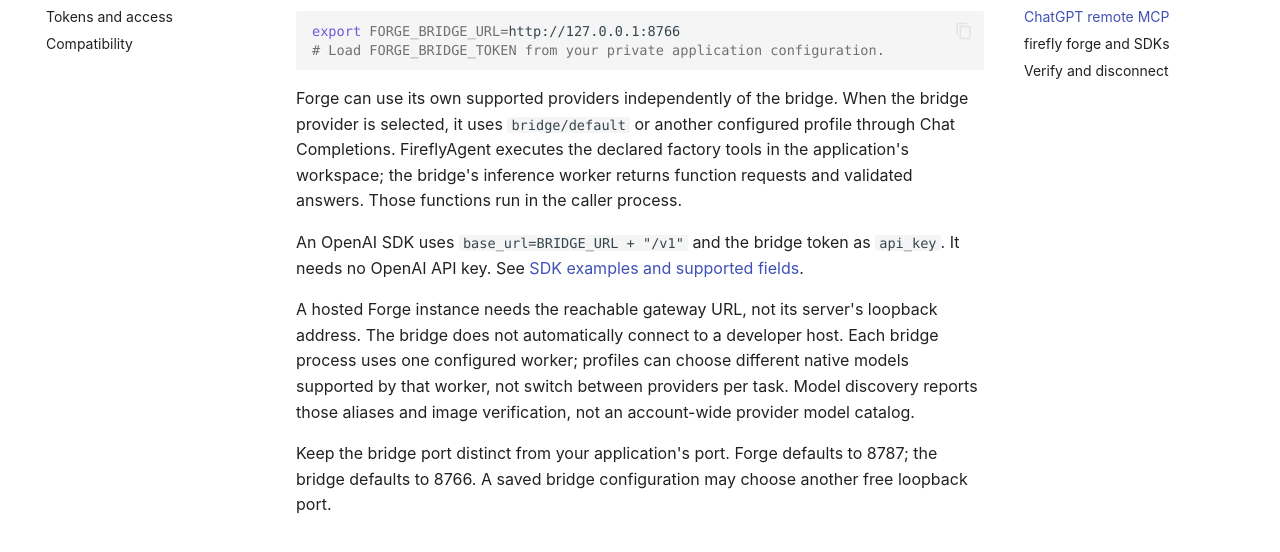
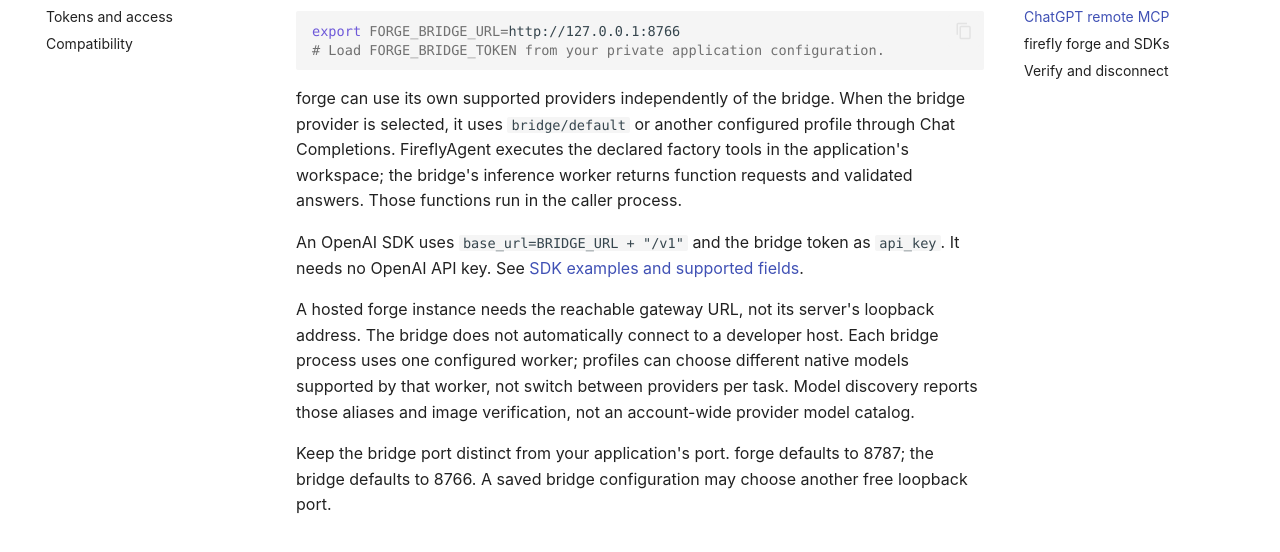
Before and after one commit to fireflyframework/firefly-agent-bridge, an MkDocs documentation site: the page built from docs/integrations.md, in a window 1280 px wide and 900 px high, scrolled down 2635 px. Shown: the part 172-724 px from the top of the window. Built offline with MkDocs 1.6.1 and Material for MkDocs 9.7.7, drawn with Linux system fonts in a browser that asks for light colours.

````diff
--- a/docs/integrations.md
+++ b/docs/integrations.md
@@ -85,13 +85,13 @@ export FORGE_BRIDGE_URL=http://127.0.0.1:8766
 # Load FORGE_BRIDGE_TOKEN from your private application configuration.
 ```
 
-Forge can use its own supported providers independently of the bridge. When the bridge provider is selected, it uses `bridge/default` or another configured profile through Chat Completions. FireflyAgent executes the declared factory tools in the application's workspace; the bridge's inference worker returns function requests and validated answers. Those functions run in the caller process.
+forge can use its own supported providers independently of the bridge. When the bridge provider is selected, it uses `bridge/default` or another configured profile through Chat Completions. FireflyAgent executes the declared factory tools in the application's workspace; the bridge's inference worker returns function requests and validated answers. Those functions run in the caller process.
 
 An OpenAI SDK uses `base_url=BRIDGE_URL + "/v1"` and the bridge token as `api_key`. It needs no OpenAI API key. See [SDK examples and supported fields](openai-compatible.md).
 
-A hosted Forge instance needs the reachable gateway URL, not its server's loopback address. The bridge does not automatically connect to a developer host. Each bridge process uses one configured worker; profiles can choose different native models supported by that worker, not switch between providers per task. Model discovery reports those aliases and image verification, not an account-wide provider model catalog.
+A hosted forge instance needs the reachable gateway URL, not its server's loopback address. The bridge does not automatically connect to a developer host. Each bridge process uses one configured worker; profiles can choose different native models supported by that worker, not switch between providers per task. Model discovery reports those aliases and image verification, not an account-wide provider model catalog.
 
-Keep the bridge port distinct from your application's port. Forge defaults to 8787; the bridge defaults to 8766. A saved bridge configuration may choose another free loopback port.
+Keep the bridge port distinct from your application's port. forge defaults to 8787; the bridge defaults to 8766. A saved bridge configuration may choose another free loopback port.
 
 ## Verify and disconnect
 
````
Also changed, not shown: README.md (+1 -1 lines).
